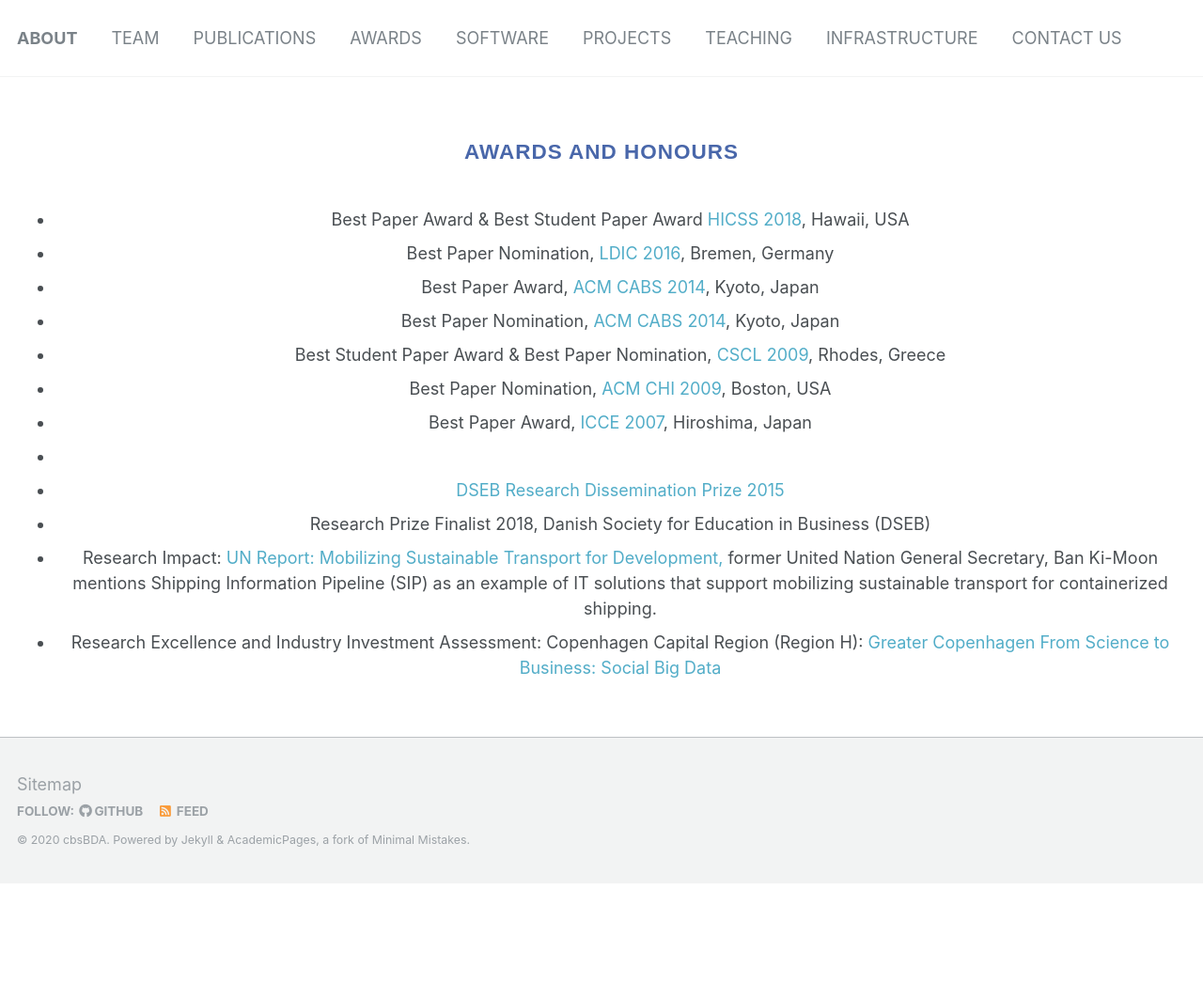
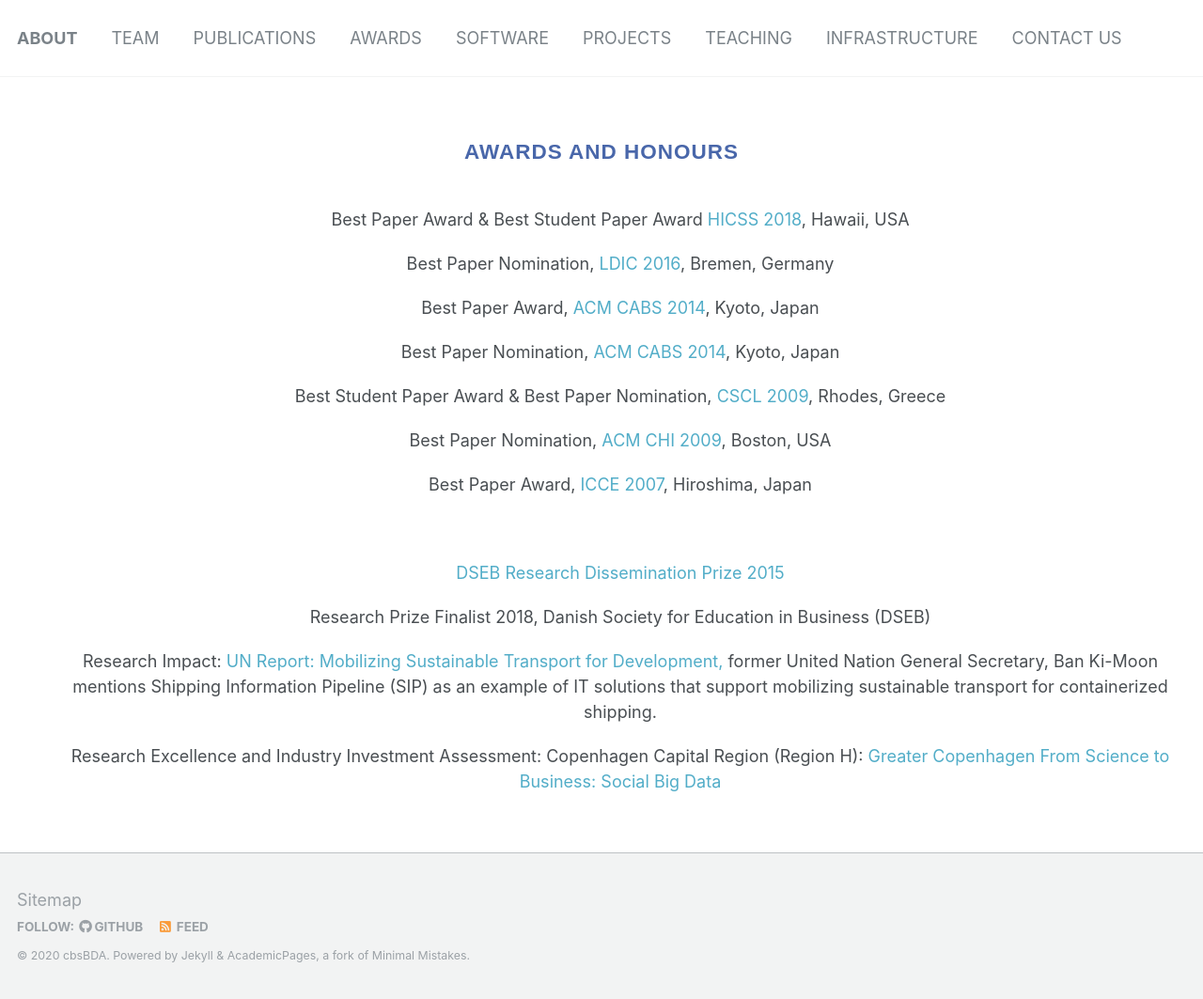
Before and after one commit to cbsBDA/cbsBDA-homepage, a Jekyll site: the page built from _pages/awards.md, in a window 1280 px wide. Shown: the whole page at 94% size. Built offline with Jekyll 4.4.1, drawn with Linux system fonts in a browser that asks for light colours; before the commit the page ends 940 px from its top, so only the background shows below that.

Commit message:
Update _custom.scss

```diff
--- a/_sass/_custom.scss
+++ b/_sass/_custom.scss
@@ -129,3 +129,11 @@ a.t-name{
 .designation{
   text-align: center;
 }
+//awards Page
+.lists{
+  list-style: none;
+}
+.lists li {
+    list-style: none;
+    margin-bottom: 20px;
+}
```
